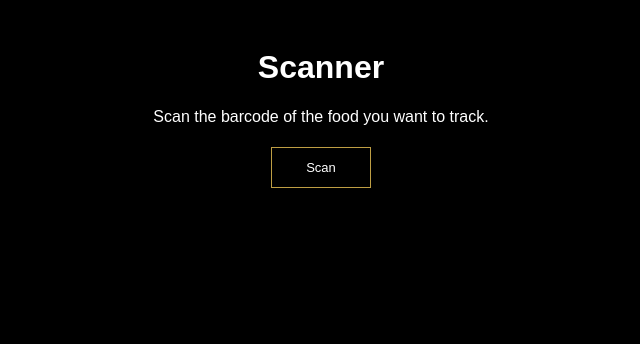
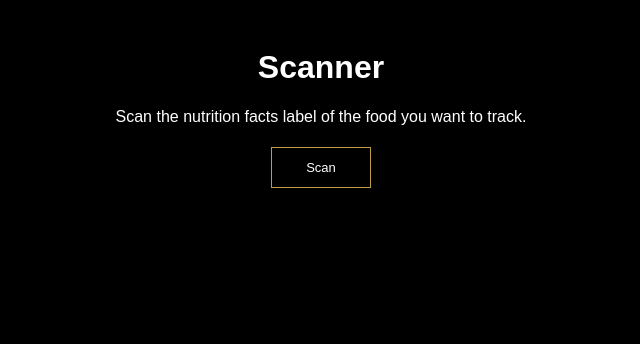
Before and after one commit to p-vinh/SBHacks, a Python web app: template template/scanner.html in a window 1280 px wide. Shown: the part 318-662 px from the top of the page, without its empty margins (319-959 px from the left). Before the commit the page ends 506 px from the top, so only its background shows below. Run offline with Jinja, Linux system fonts and the light colour scheme; the template is opened without the code that fills it, so the values that code supplies are empty.

Commit message:
Update scanner.html

```diff
--- a/template/scanner.html
+++ b/template/scanner.html
@@ -22,7 +22,7 @@
     <div class="container">
         <div class="text-box">
             <h1>Scanner</h1>
-            <p>Scan the barcode of the food you want to track.</p>
+            <p>Scan the nutrition facts label of the food you want to track.</p>
             <button class="scanner__button" id="button" onclick="openCam()">Scan</button>
             <div class="video-embed">
                 <video id="vid"></video>
```
